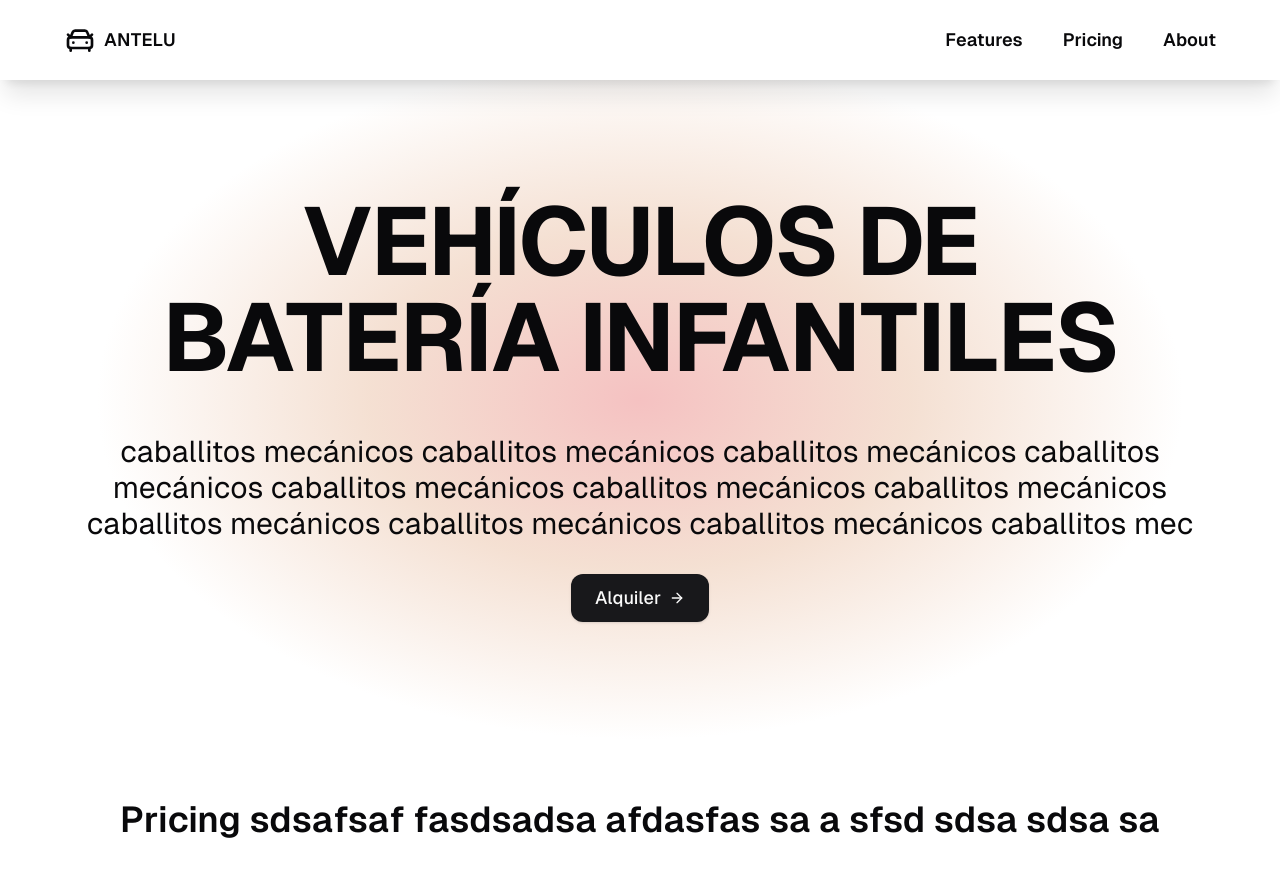
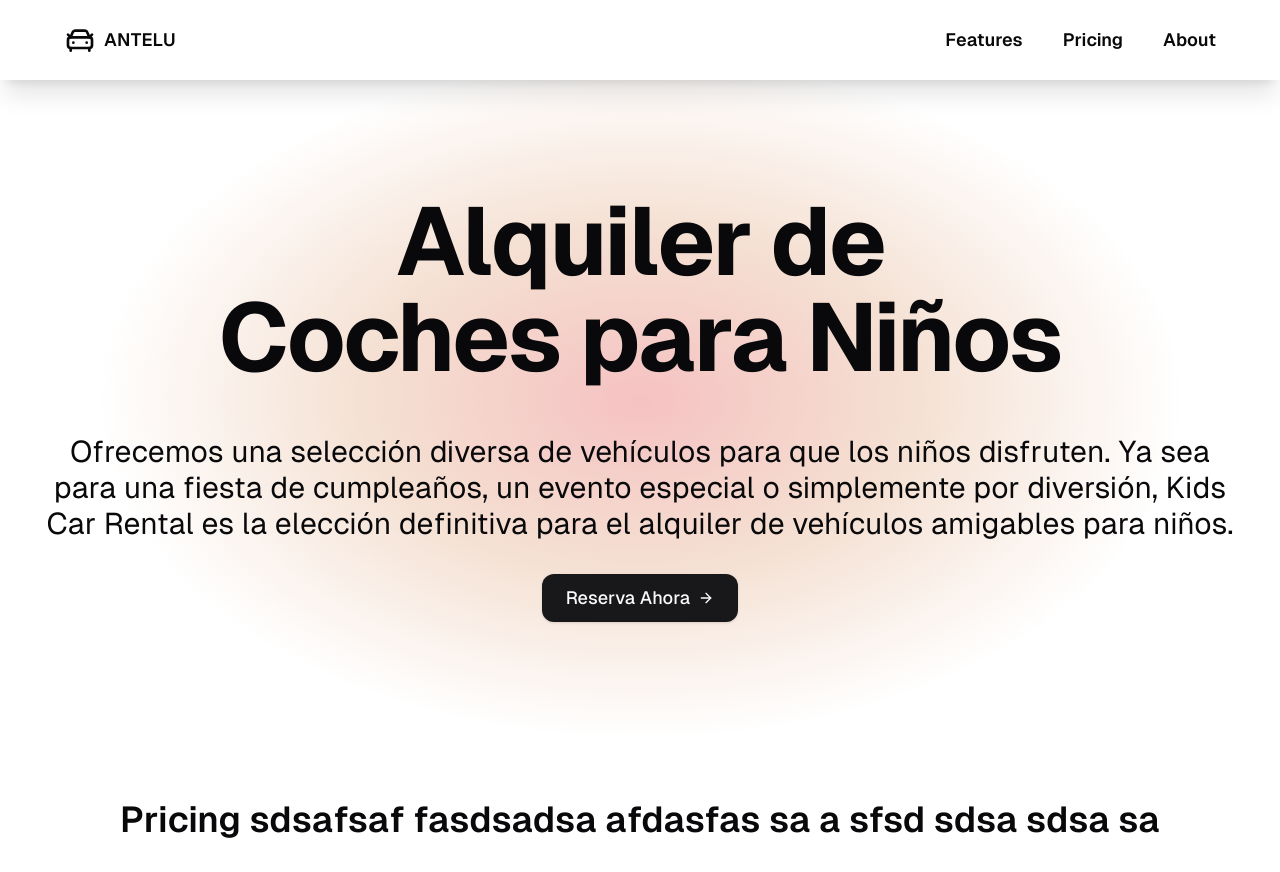
Before and after one commit to andrian-kars/antelu, a Next.js app: page / in a window 1280 px wide. Built offline with nearby package versions, Linux system fonts and the light colour scheme.

Commit message:
:tada: update wording on initial page

```diff
--- a/src/app/(marketing)/page.tsx
+++ b/src/app/(marketing)/page.tsx
@@ -1,22 +1,19 @@
-import { Button } from "@/components/ui/button";
-import { ArrowRightIcon } from "lucide-react";
+import { ReserveNowButton } from "@/components/ReserveNowButton";
 
 export default function HomePage() {
   return (
     <>
       <section className="min-h-screen bg-[radial-gradient(hsl(0,72%,65%,40%),hsl(24,62%,73%,40%),hsl(var(--background))_60%)] flex items-center justify-center text-center text-balance flex-col gap-8 px-4">
         <h1 className="text-6xl lg:text-7xl xl:text-8xl font-bold tracking-tight m-4">
-          VEHÍCULOS DE BATERÍA INFANTILES
+          Alquiler de Coches para Niños
         </h1>
         <p className="text-lg lg:text-3xl max-w-screen-xl">
-          caballitos mecánicos caballitos mecánicos caballitos mecánicos
-          caballitos mecánicos caballitos mecánicos caballitos mecánicos
-          caballitos mecánicos caballitos mecánicos caballitos mecánicos
-          caballitos mecánicos caballitos mec
+          Ofrecemos una selección diversa de vehículos para que los niños
+          disfruten. Ya sea para una fiesta de cumpleaños, un evento especial o
+          simplemente por diversión, Kids Car Rental es la elección definitiva
+          para el alquiler de vehículos amigables para niños.
         </p>
-        <Button className="text-lg p-6 rounded-xl flex gap-2">
-          Alquiler <ArrowRightIcon className="size-5" />
-        </Button>
+        <ReserveNowButton />
       </section>
       <section id="pricing" className="px-8 py-18 bg-acccent/5">
         <h2 className="text-4xl text-center text-balance font-semibold mb-8">
--- /dev/null
+++ b/src/components/ReserveNowButton.tsx
@@ -0,0 +1,10 @@
+import { ArrowRightIcon } from "lucide-react";
+import { Button } from "@/components/ui/button";
+
+export function ReserveNowButton() {
+  return (
+    <Button className="text-lg p-6 rounded-xl flex gap-2">
+      Reserva Ahora <ArrowRightIcon className="size-5" />
+    </Button>
+  );
+}
```
